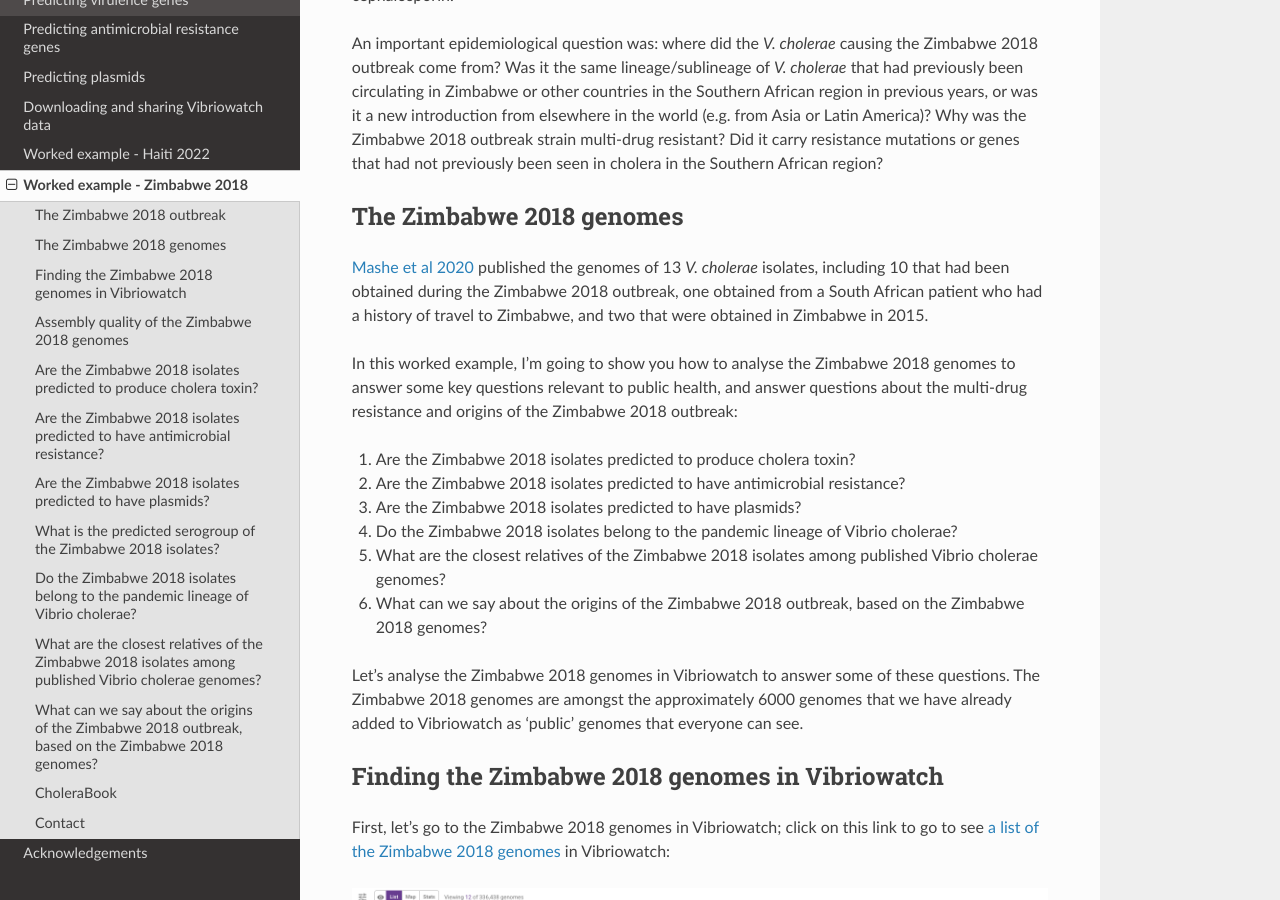
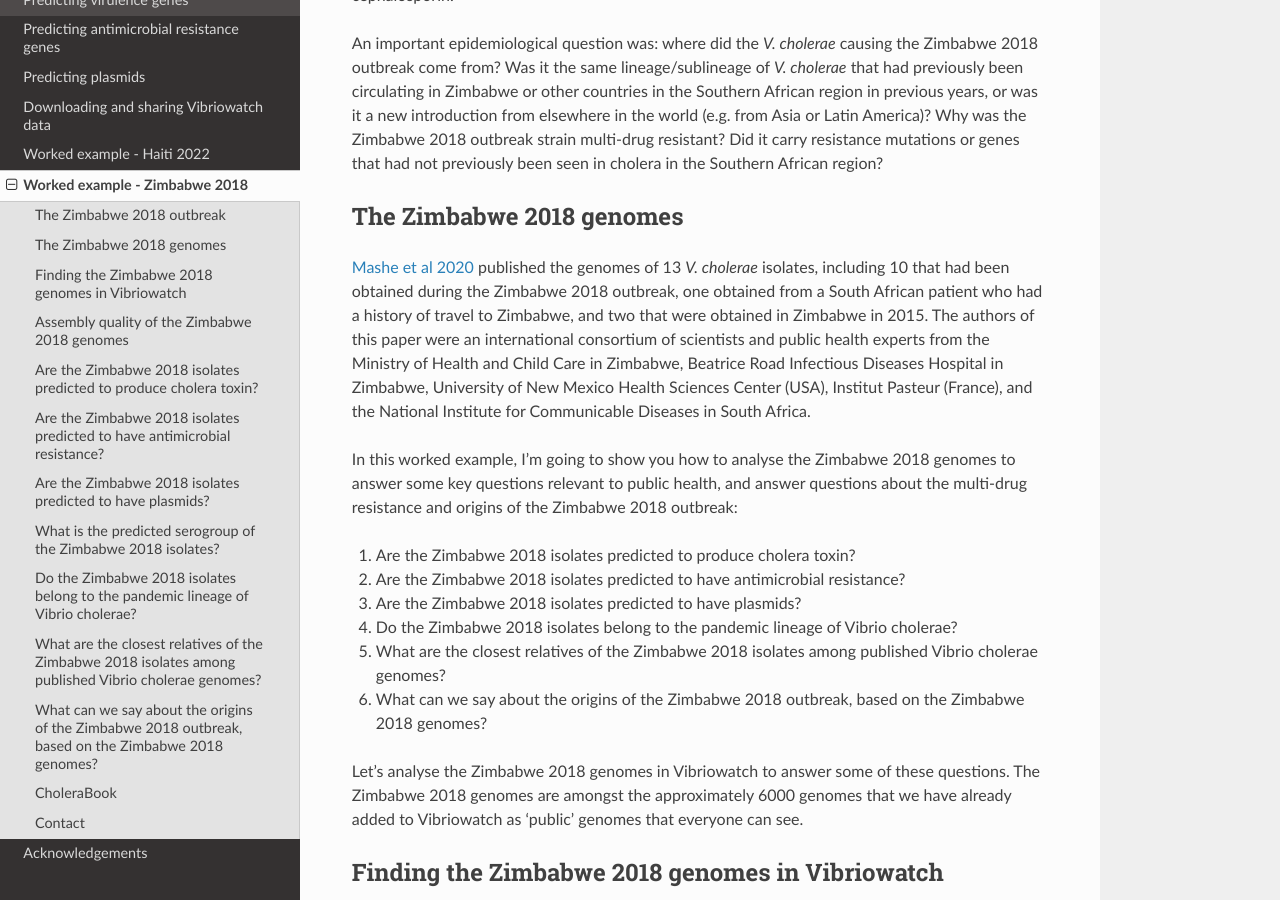
Before and after one commit to avrilcoghlan/vibriowatch, a Sphinx documentation site: the page built from docs/source/zimbabwe2018.rst, in a window 1280 px wide and 900 px high, scrolled down 928 px. Built offline with Sphinx 7.4.7 and the Read the Docs theme 3.1.0, drawn with Linux system fonts in a browser that asks for light colours.

Commit message:
Update zimbabwe2018.rst

```diff
--- a/docs/source/zimbabwe2018.rst
+++ b/docs/source/zimbabwe2018.rst
@@ -45,6 +45,10 @@ The Zimbabwe 2018 genomes
 `Mashe et al 2020`_ published the genomes of 13 *V. cholerae* isolates, including 10 that had been obtained
 during the Zimbabwe 2018 outbreak, one obtained from a South African patient who had a history of travel to
 Zimbabwe, and two that were obtained in Zimbabwe in 2015.
+The authors of this paper were an international consortium of scientists and public health experts from
+the Ministry of Health and Child Care in Zimbabwe, Beatrice Road Infectious Diseases Hospital in Zimbabwe,
+University of New Mexico Health Sciences Center (USA), Institut Pasteur (France), and the
+National Institute for Communicable Diseases in South Africa.
 
 .. _Mashe et al 2020: https://pubmed.ncbi.nlm.nih.gov/32786196/
 
```
